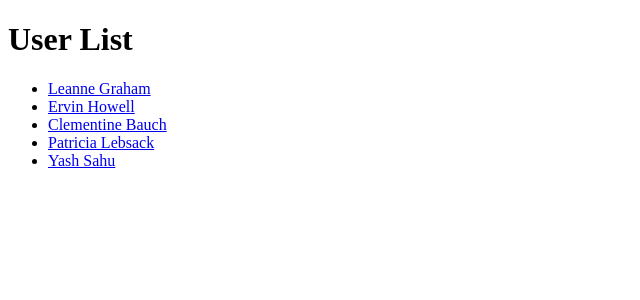
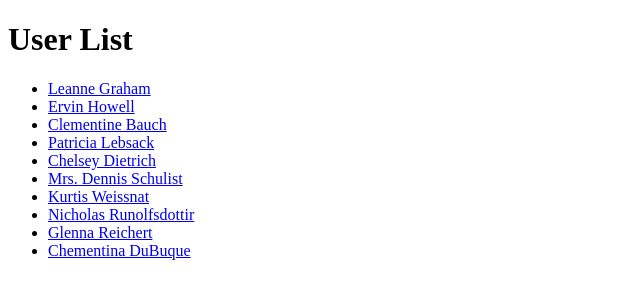
Before and after one commit to acciojob/routing-people-YashSahaa, a React app: page / in a window 1280 px wide. Shown: the top 300 px of the page, without its empty margins (0-640 px from the left). Built offline with nearby package versions, Linux system fonts and the light colour scheme.

Commit message:
submission 5

```diff
--- a/src/components/Userdetails.js
+++ b/src/components/Userdetails.js
@@ -1,21 +1,31 @@
-import React from "react";
+import React, { useEffect, useState } from "react";
 import { useLocation } from "react-router-dom";
 
 const Userdetails = ()=>{
     const location = useLocation();
     const {user} = location.state ||{};
+    const [loading, setLoading] = useState(true);
 
-    if (!user) {
-        return <h2>User not found</h2>;
+    useEffect(() => {
+      const timer = setTimeout(() => {
+        setLoading(false);
+      }, 1000);
+
+      return () => clearTimeout(timer);
+    }, []);
+
+    if (loading) {
+      return <p>Loading...</p>;
     }
+
     return (
         <div>
             <h1>User Details</h1>
-            <p><bold>Name: </bold>{user.name}</p>
-            <p><bold>Username: </bold>{user.username}</p>
-            <p><bold>Email: </bold>{user.email}</p>
-            <p><bold>Phone: </bold>{user.phone}</p>
-            <p><bold>Website: </bold>{user.website}</p>
+            <p><b>Name: </b>{user.name}</p>
+            <p><b>Username: </b>{user.username}</p>
+            <p><b>Email: </b>{user.email}</p>
+            <p><b>Phone: </b>{user.phone}</p>
+            <p><b>Website: </b>{user.website}</p>
         </div>
     );
 }
--- a/src/components/Users.js
+++ b/src/components/Users.js
@@ -33,7 +33,47 @@ export const Users = [
     },
     {
         "id":5,
-        "name": "Yash Sahu",
+        "name": "Chelsey Dietrich",
+        "username":"yash",
+        "email":"yash123@gmail.com",
+        "phone":"57174544431",
+        "website":"yash.com",
+    },
+    {
+        "id":6,
+        "name": "Mrs. Dennis Schulist",
+        "username":"yash",
+        "email":"yash123@gmail.com",
+        "phone":"57174544431",
+        "website":"yash.com",
+    },
+    {
+        "id":7,
+        "name": "Kurtis Weissnat",
+        "username":"yash",
+        "email":"yash123@gmail.com",
+        "phone":"57174544431",
+        "website":"yash.com",
+    },
+    {
+        "id":8,
+        "name": "Nicholas Runolfsdottir",
+        "username":"yash",
+        "email":"yash123@gmail.com",
+        "phone":"57174544431",
+        "website":"yash.com",
+    },
+    {
+        "id":9,
+        "name": "Glenna Reichert",
+        "username":"yash",
+        "email":"yash123@gmail.com",
+        "phone":"57174544431",
+        "website":"yash.com",
+    },
+    {
+        "id":10,
+        "name": "Chementina DuBuque",
         "username":"yash",
         "email":"yash123@gmail.com",
         "phone":"57174544431",
```
